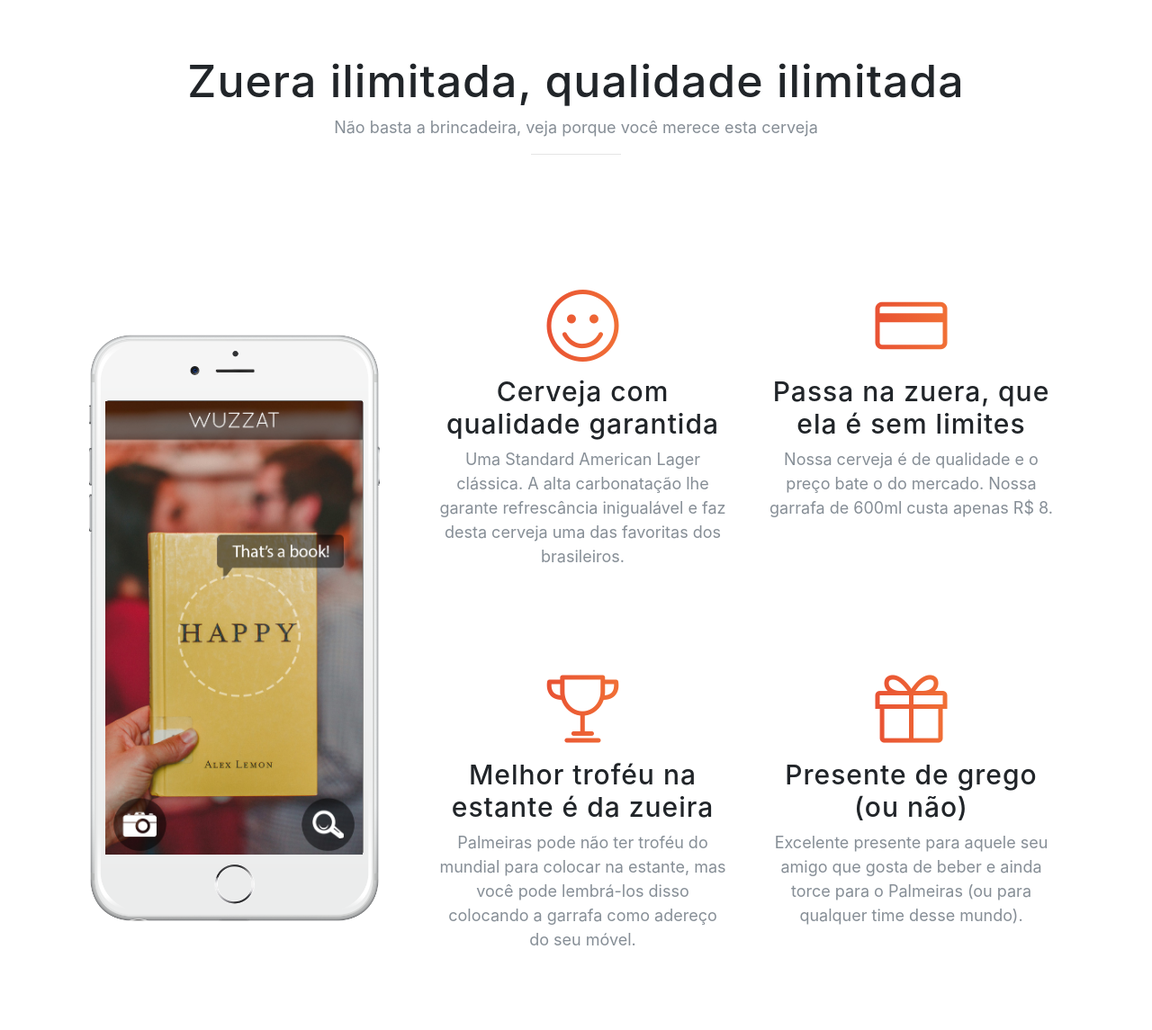
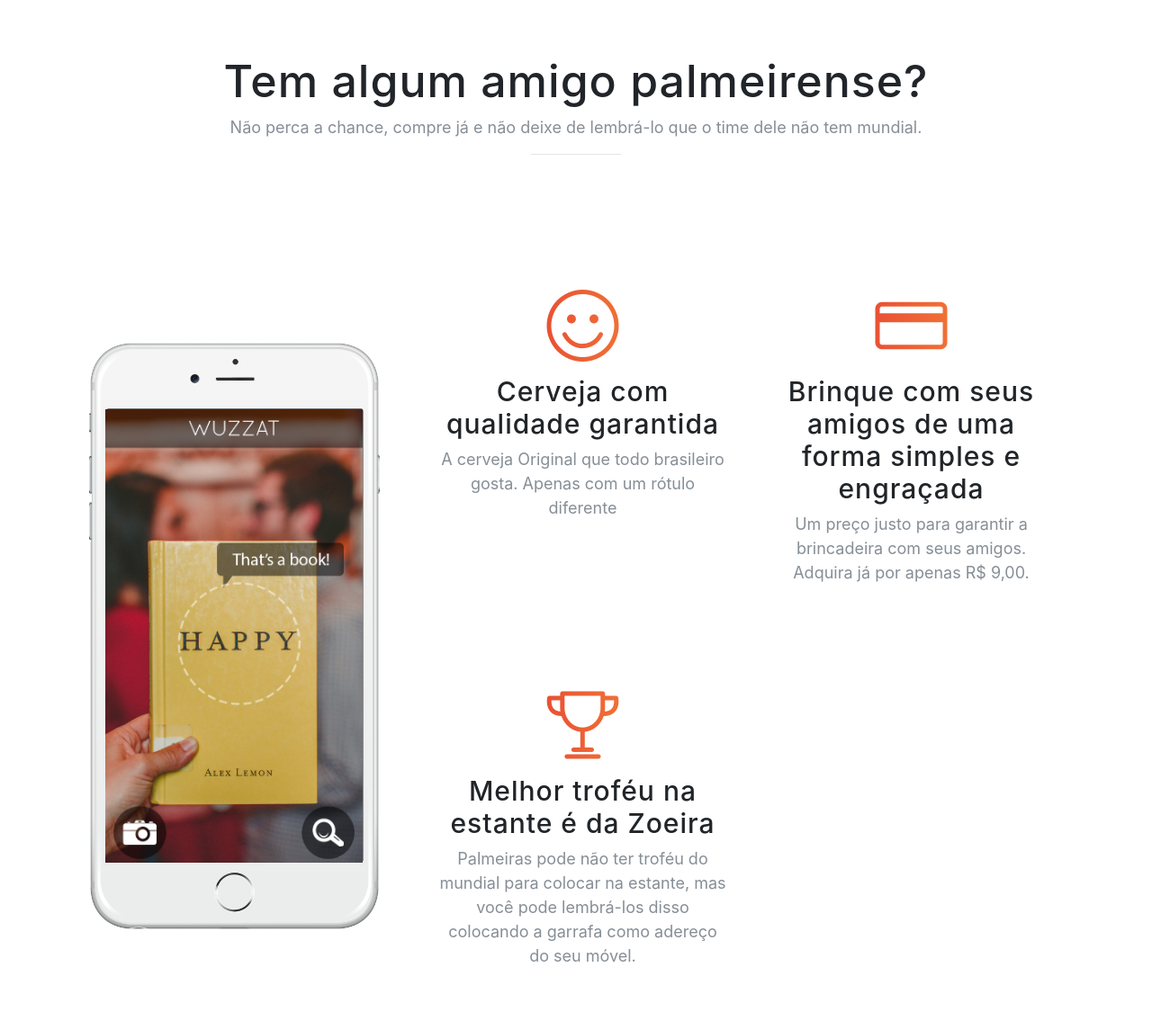
Before and after one commit to willian-viana/willian-viana.github.io, a website with bundled scripts: page index.html in a window 1280 px wide. Shown: the part 840-1985 px from the top of the page at 90% size. Built offline with nearby package versions, Linux system fonts and the light colour scheme; a web font is replaced by a local one.

Commit message:
replaced texts and aligned header menu

```diff
--- a/index.html
+++ b/index.html
@@ -8,7 +8,7 @@
     <meta name="description" content="">
     <meta name="author" content="">
 
-    <title>Joke Beers - Um brinde a zueira</title>
+    <title>Joke Beers - Um brinde a Zoeira</title>
 
     <!-- Bootstrap core CSS -->
     <link href="vendor/bootstrap/css/bootstrap.min.css" rel="stylesheet">
@@ -39,7 +39,7 @@
           <i class="fa fa-bars"></i>
         </button>
         <div class="collapse navbar-collapse" id="navbarResponsive">
-          <ul class="navbar-nav ml-auto">
+          <ul class="navbar-nav">
             <li class="nav-item">
               <a class="nav-link js-scroll-trigger" href="#buy">Comprar</a>
             </li>
@@ -56,7 +56,7 @@
         <div class="row h-100">
           <div class="col-lg-7 my-auto">
             <div class="header-content mx-auto">
-              <h1 class="mb-5">Joke Beers é uma iniciativa de um grupo de amigos que como todos, descobriram que beber fica ainda mais diverto com risadas.</h1>
+              <h1 class="mb-5">Uma empresa jovem com o sonho de mudar a forma com que bebemos cerveja, para tornar este momento ainda mais divertido. </h1>
               <a href="#download" class="btn btn-outline btn-xl js-scroll-trigger">Quero minha garrafa!</a>
             </div>
           </div>
@@ -82,8 +82,8 @@
     <section class="features" id="features">
       <div class="container">
         <div class="section-heading text-center">
-          <h2>Zuera ilimitada, qualidade ilimitada</h2>
-          <p class="text-muted">Não basta a brincadeira, veja porque você merece esta cerveja</p>
+          <h2>Tem algum amigo palmeirense? </h2>
+          <p class="text-muted">Não perca a chance, compre já e não deixe de lembrá-lo que o time dele não tem mundial.</p>
           <hr>
         </div>
         <div class="row">
@@ -109,15 +109,14 @@
                   <div class="feature-item">
                     <i class="icon-emotsmile text-primary"></i>
                     <h3>Cerveja com qualidade garantida</h3>
-                    <p class="text-muted">Uma Standard American Lager clássica. A alta carbonatação
-                    lhe garante refrescância inigualável e faz desta cerveja uma das favoritas dos brasileiros.</p>
+                    <p class="text-muted">A cerveja Original que todo brasileiro gosta. Apenas com um rótulo diferente</p>
                   </div>
                 </div>
                 <div class="col-lg-6">
                   <div class="feature-item">
                     <i class="icon-credit-card text-primary"></i>
-                    <h3>Passa na zuera, que ela é sem limites</h3>
-                    <p class="text-muted">Nossa cerveja é de qualidade e o preço bate o do mercado. Nossa garrafa de 600ml custa apenas R$ 8.</p>
+                    <h3>Brinque com seus amigos de uma forma simples e engraçada</h3>
+                    <p class="text-muted">Um preço justo para garantir a brincadeira com seus amigos. Adquira já por apenas R$ 9,00.</p>
                   </div>
                 </div>
               </div>
@@ -125,15 +124,8 @@
                 <div class="col-lg-6">
                   <div class="feature-item">
                     <i class="icon-trophy text-primary"></i>
-                    <h3>Melhor troféu na estante é da zueira</h3>
+                    <h3>Melhor troféu na estante é da Zoeira</h3>
                     <p class="text-muted">Palmeiras pode não ter troféu do mundial para colocar na estante, mas você pode lembrá-los disso colocando a garrafa como adereço do seu móvel.</p>
-                  </div>
-                </div>
-                <div class="col-lg-6">
-                  <div class="feature-item">
-                    <i class="icon-present text-primary"></i>
-                    <h3>Presente de grego <br/>(ou não)</h3>
-                    <p class="text-muted">Excelente presente para aquele seu amigo que gosta de beber e ainda torce para o Palmeiras (ou para qualquer time desse mundo).</p>
                   </div>
                 </div>
               </div>
```
